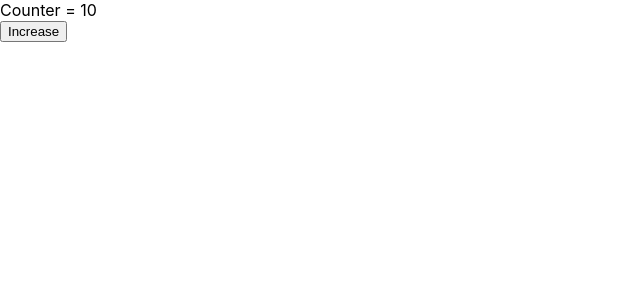
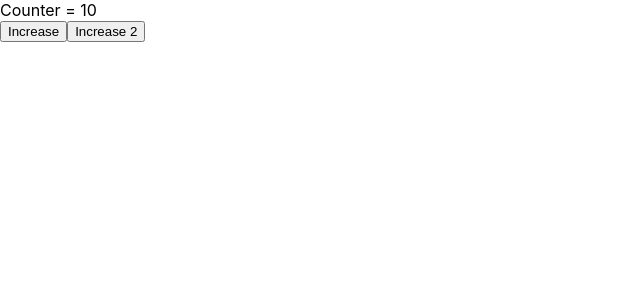
Before and after one commit to up1/workshop-frontend-with-javascript, a React (Vite) app in the folder react-demo/demo01/: page / in a window 1280 px wide. Shown: the top 300 px of the page, without its empty margins (0-640 px from the left). Built offline with nearby package versions, Linux system fonts and the light colour scheme.

Commit message:
Working with useState()

```diff
--- a/react-demo/demo01/src/DemoStateFn.jsx
+++ b/react-demo/demo01/src/DemoStateFn.jsx
@@ -2,13 +2,14 @@ import { useState } from "react";
 
 const DemoStateFn = (props) => {
 	const [count, updateCount] = useState(10);
-	const onClicked = () => updateCount(count+1)
+	const onClicked = (value) => updateCount(count+value)
 
 	return(
 		<div>
 			Counter = {count}
 			<div>
-				<button onClick={onClicked}>Increase</button>
+				<button onClick={() => onClicked(1)}>Increase</button>
+				<button onClick={() => updateCount(currentValue => currentValue+1)}>Increase 2</button>
 			</div>
 		</div>
 	);
```
